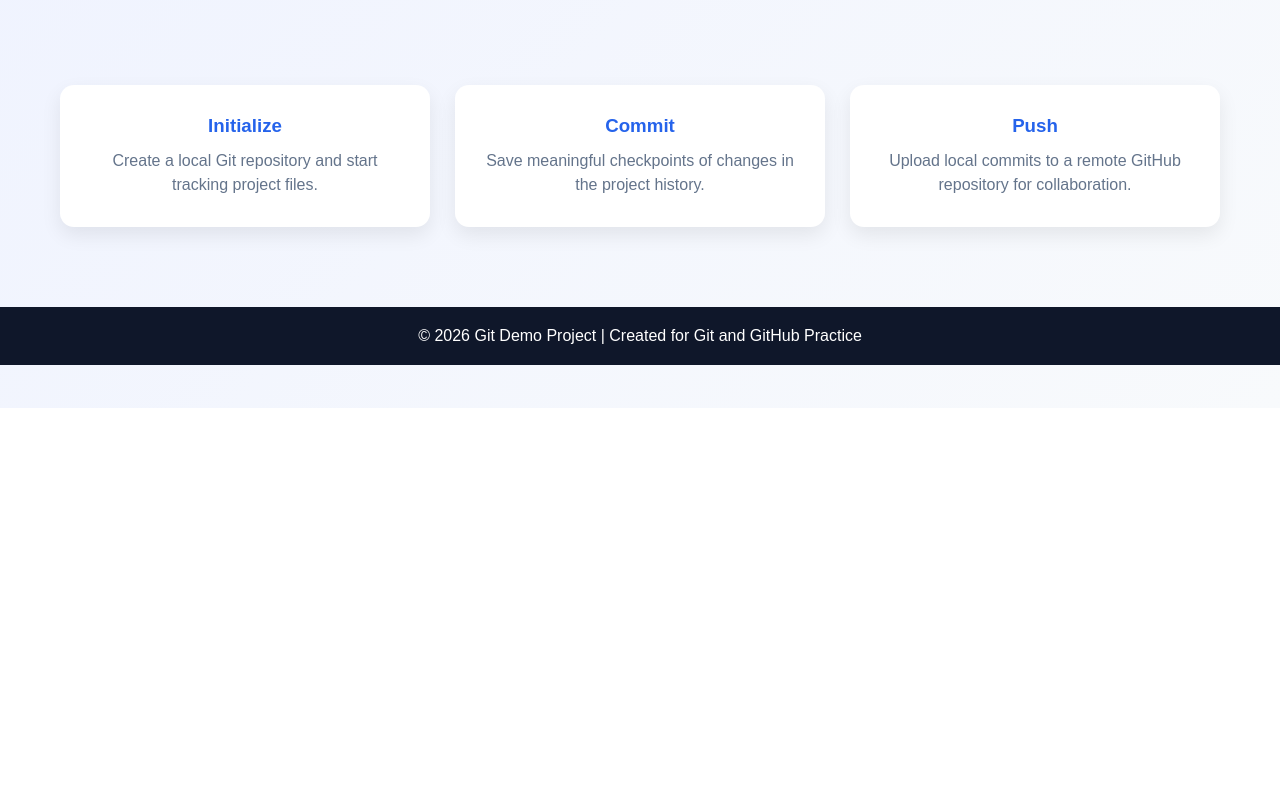
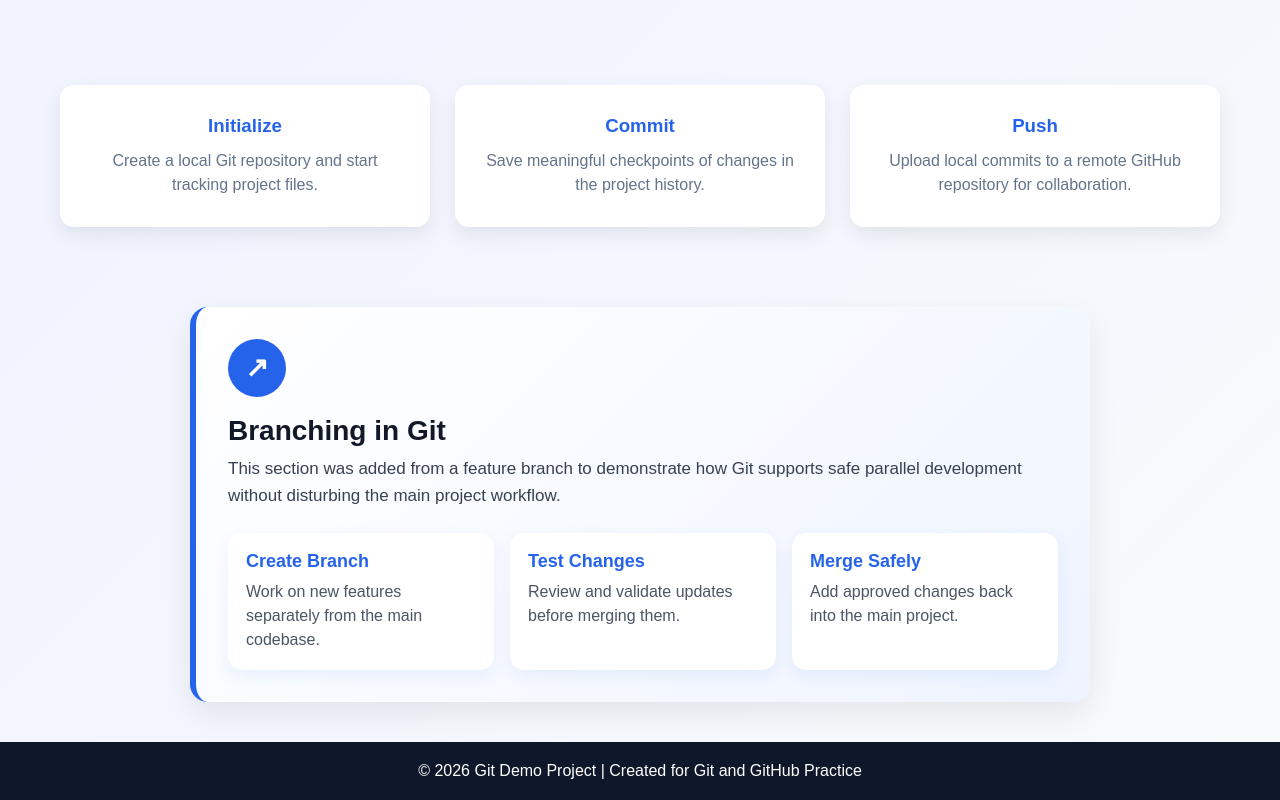
Before and after one commit to tufannarzary/myrepository, a plain HTML site: page index.html in a window 1280 px wide. Shown: the part 392-1192 px from the top of the page. Before the commit the page ends 800 px from the top, so only its background shows below. Drawn offline with Linux system fonts and the light colour scheme.

Commit message:
Add homepage update from feature branch

```diff
--- a/index.html
+++ b/index.html
@@ -149,6 +149,128 @@
     </div>
   </section>
 
+<section
+  class="container"
+  style="
+    max-width: 900px;
+    margin: 40px auto;
+    padding: 32px;
+    background: linear-gradient(135deg, #ffffff, #eef4ff);
+    border-radius: 18px;
+    box-shadow: 0 12px 30px rgba(0, 0, 0, 0.08);
+    border-left: 6px solid #2563eb;
+    text-align: left;
+  "
+>
+  <div
+    style="
+      display: flex;
+      align-items: center;
+      gap: 18px;
+      flex-wrap: wrap;
+    "
+  >
+    <div
+      style="
+        width: 58px;
+        height: 58px;
+        border-radius: 50%;
+        background-color: #2563eb;
+        color: #ffffff;
+        display: flex;
+        align-items: center;
+        justify-content: center;
+        font-size: 28px;
+        font-weight: bold;
+      "
+    >
+      ↗
+    </div>
+
+    <div>
+      <h2
+        style="
+          margin: 0 0 8px;
+          font-size: 28px;
+          color: #111827;
+        "
+      >
+        Branching in Git
+      </h2>
+
+      <p
+        style="
+          margin: 0;
+          font-size: 17px;
+          line-height: 1.6;
+          color: #374151;
+        "
+      >
+        This section was added from a feature branch to demonstrate how Git
+        supports safe parallel development without disturbing the main project
+        workflow.
+      </p>
+    </div>
+  </div>
+
+  <div
+    style="
+      margin-top: 24px;
+      display: grid;
+      grid-template-columns: repeat(auto-fit, minmax(180px, 1fr));
+      gap: 16px;
+    "
+  >
+    <div
+      style="
+        padding: 18px;
+        background-color: #ffffff;
+        border-radius: 14px;
+        box-shadow: 0 6px 16px rgba(37, 99, 235, 0.08);
+      "
+    >
+      <h3 style="margin: 0 0 8px; color: #2563eb; font-size: 18px;">
+        Create Branch
+      </h3>
+      <p style="margin: 0; color: #4b5563; line-height: 1.5;">
+        Work on new features separately from the main codebase.
+      </p>
+    </div>
+
+    <div
+      style="
+        padding: 18px;
+        background-color: #ffffff;
+        border-radius: 14px;
+        box-shadow: 0 6px 16px rgba(37, 99, 235, 0.08);
+      "
+    >
+      <h3 style="margin: 0 0 8px; color: #2563eb; font-size: 18px;">
+        Test Changes
+      </h3>
+      <p style="margin: 0; color: #4b5563; line-height: 1.5;">
+        Review and validate updates before merging them.
+      </p>
+    </div>
+
+    <div
+      style="
+        padding: 18px;
+        background-color: #ffffff;
+        border-radius: 14px;
+        box-shadow: 0 6px 16px rgba(37, 99, 235, 0.08);
+      "
+    >
+      <h3 style="margin: 0 0 8px; color: #2563eb; font-size: 18px;">
+        Merge Safely
+      </h3>
+      <p style="margin: 0; color: #4b5563; line-height: 1.5;">
+        Add approved changes back into the main project.
+      </p>
+    </div>
+  </div>
+</section>
+
   <footer>
     <p>© 2026 Git Demo Project | Created for Git and GitHub Practice</p>
   </footer>
```
